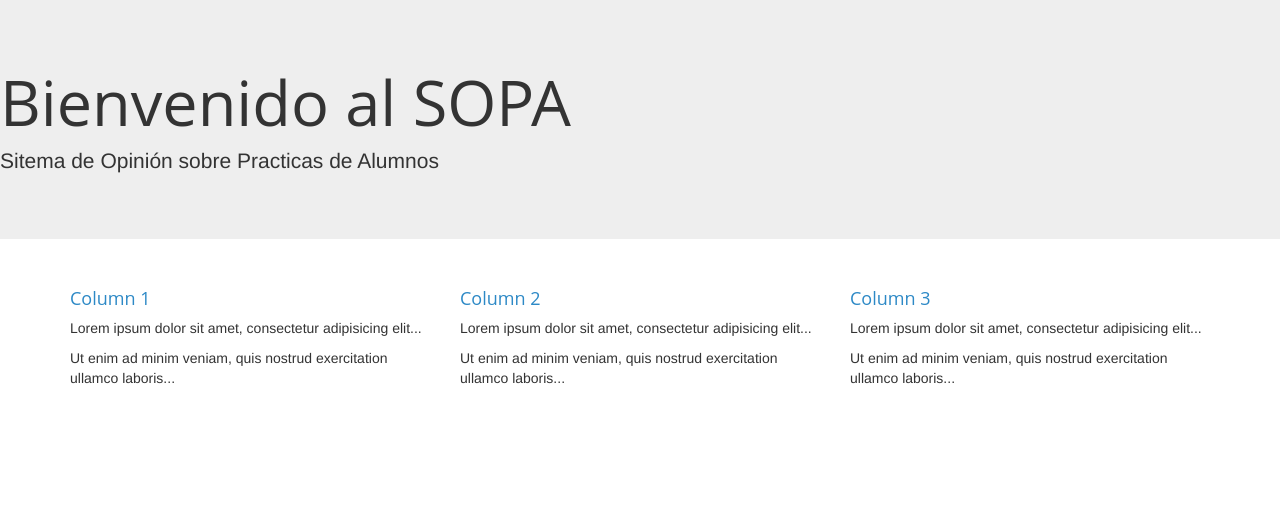
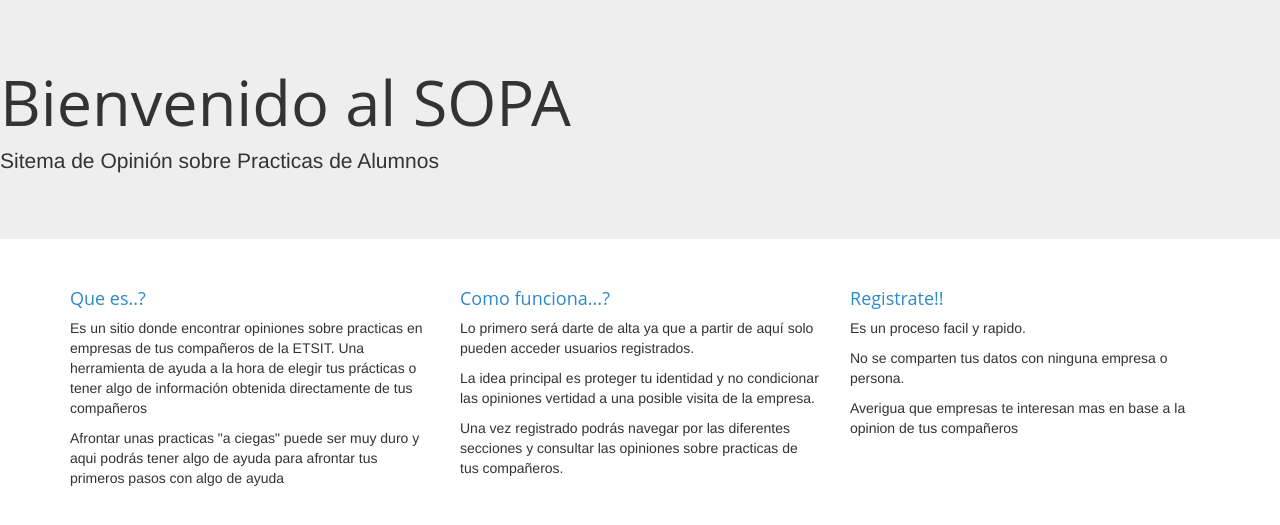
Before and after one commit to GREGOJSA/PFCJSA, a Django app: page /home/ in a window 1280 px wide. Shown: the part 71-596 px from the top of the page. Run offline with Django 3.2, Linux system fonts and the light colour scheme; some libraries are stand-ins or nearby versions.

```diff
--- a/mysite/urls.py
+++ b/mysite/urls.py
@@ -14,8 +14,10 @@ urlpatterns = [
     url(r'^new_user$', RegistroUsuario.as_view(), name='nuevo_usuario'),
     url(r'^empresas/$', views.lista_empresas, name='lista_empresas'),
     url(r'^empresas/new/$', crearempresa.as_view(), name='nueva_Empresa'),
+    url(r'^empresas/(?P<p>.+)/$', views.detalle_empresa, name='detalle_empresa'),
     url(r'^usuarios/miperfil/$', views.miperfil, name='mi_perfil'),
     url(r'^usuarios/$', views.lista_usuarios, name='lista_usuarios'),
     url(r'^usuarios/(?P<u>.+)/$', views.detalle_usuario, name='detalle_usuarios'),
-    url(r'^encuesta/$', EncuestaWizard.as_view([PreguntasBasicasForm, PreguntasOpcionalesForm])),
+    url(r'^encuesta/$', EncuestaWizard.as_view([PreguntasFundamentalesForm, PreguntasBasicasForm, PreguntasOpcionalesForm, PreguntasAnecdoticasForm])),
+    url(r'^encuesta/(?P<pk>.+)/$', views.detalle_encuesta, name='detalle_encuesta'),
     ]
--- a/sopa/admin.py
+++ b/sopa/admin.py
@@ -5,4 +5,4 @@ admin.site.register(usuarios)
 admin.site.register(grados)
 admin.site.register(empresas)
 admin.site.register(opiniones)
-admin.site.register(encuentas)
+admin.site.register(encuestas)
--- a/sopa/templates/sopa/home.html
+++ b/sopa/templates/sopa/home.html
@@ -8,19 +8,23 @@
 <div class="container">
   <div class="row">
     <div class="col-sm-4">
-      <h3>Column 1</h3>
-      <p>Lorem ipsum dolor sit amet, consectetur adipisicing elit...</p>
-      <p>Ut enim ad minim veniam, quis nostrud exercitation ullamco laboris...</p>
+      <h3>Que es..?</h3>
+      <p>Es un sitio donde encontrar opiniones sobre practicas en empresas de tus compañeros de la ETSIT.
+        Una herramienta de ayuda a la hora de elegir tus prácticas o tener algo de información obtenida directamente de tus compañeros
+      </p>
+      <p>Afrontar unas practicas "a ciegas" puede ser muy duro y aqui podrás tener algo de ayuda para afrontar tus primeros pasos con algo de ayuda</p>
     </div>
     <div class="col-sm-4">
-      <h3>Column 2</h3>
-      <p>Lorem ipsum dolor sit amet, consectetur adipisicing elit...</p>
-      <p>Ut enim ad minim veniam, quis nostrud exercitation ullamco laboris...</p>
+      <h3>Como funciona...?</h3>
+      <p>Lo primero será darte de alta ya que a partir de aquí solo pueden acceder usuarios registrados.</p>
+      <p>La idea principal es proteger tu identidad y no condicionar las opiniones vertidad a una posible visita de la empresa.</p>
+      <p>Una vez registrado podrás navegar por las diferentes secciones y consultar las opiniones sobre practicas de tus compañeros.</p>
     </div>
     <div class="col-sm-4">
-      <h3>Column 3</h3>
-      <p>Lorem ipsum dolor sit amet, consectetur adipisicing elit...</p>
-      <p>Ut enim ad minim veniam, quis nostrud exercitation ullamco laboris...</p>
+      <h3>Registrate!!</h3>
+      <p>Es un proceso facil y rapido.</p>
+      <p>No se comparten tus datos con ninguna empresa o persona.</p>
+      <p>Averigua que empresas te interesan mas en base a la opinion de tus compañeros</p>
     </div>
   </div>
 </div>
--- a/sopa/templates/sopa/lista_empresas.html
+++ b/sopa/templates/sopa/lista_empresas.html
@@ -2,7 +2,7 @@
 {% block content %}
 <div class ="row col-md-4 col-md-offset-5">
 {% for empresa in empresas %}
-  <p> Empresa: {{empresa.nombre_empresa}} </p>
+  <p> Empresa: <a href= '/empresas/{{empresa.nombre_empresa}}'>{{empresa.nombre_empresa}}</a> </p>{{empresa.nombre_empresa}} </p>
   <p> Ubicacion: {{empresa.ubicacion}} </p>
   <p> Tutor: {{empresa.tutor}} </p>
   <br>
--- a/sopa/views.py
+++ b/sopa/views.py
@@ -1,4 +1,5 @@
 from django.shortcuts import render, get_object_or_404
+from django.utils import timezone
 from django.views.generic.edit import FormView
 from django.http.response import HttpResponseRedirect
 from django.core.urlresolvers import reverse_lazy
@@ -71,14 +72,58 @@ def lista_usuarios(request):
 
 @login_required
 def detalle_usuario(request, u):
-    print(u)
     usuario = get_object_or_404(usuarios, username = u)
     grado = get_object_or_404(grados, id_grado = usuario.id_grado)
     return render(request, 'sopa/detalle_usuario.html', {'usuario' : usuario, 'grado' : grado})
+
+@login_required
+def detalle_empresa(request, p):
+    empresa = get_object_or_404(empresas, nombre_empresa = p)
+    hayopiniones = encuestas.objects.filter(nombre_empresa = p)
+    if hayopiniones:
+        aux=""
+        opiniones = hayopiniones
+    else:
+        aux="No se han aniadido opiniones"
+        opiniones = ""
+    return render(request, 'sopa/detalle_empresa.html', {'empresa' : empresa, 'opiniones': opiniones, "aux": aux})
+
+@login_required
+def detalle_encuesta(request, pk):
+    encuesta = get_object_or_404(encuestas, pk = pk)
+    return render(request, 'sopa/detalle_encuesta.html', {'encuesta' : encuesta})
 
 class EncuestaWizard(SessionWizardView):
     template_name = "sopa/cuestionario.html"
 
     def done(self, form_list, **kwargs):
-        print('done')
+        print('Encuesta realizada')
+        datos={}
+        for x in form_list:
+            datos=dict(datos.items()+x.cleaned_data.items())
+        encuesta = encuestas(
+        user = self.request.user,
+        nombre_empresa = datos['nombre_empresa'],
+        created_date = timezone.now(),
+        pf1 = str(datos['pf1']),
+        pf11 = str(datos['pf11']),
+        pf2 = str(datos['pf2']),
+        pf22 = str(datos['pf22']),
+        pb1 = str(datos['pb1']),
+        pb2 = str(datos['pb2']),
+        pb3 = str(datos['pb3']),
+        pb4 = str(datos['pb4']),
+        ps1 = str(datos['ps1']),
+        ps2 = str(datos['ps2']),
+        ps3 = str(datos['ps3']),
+        ps4 = str(datos['ps3']),
+        ps5 = str(datos['ps5']),
+        ps6 = str(datos['ps6']),
+        ps7 = str(datos['ps7']),
+        pa1 = str(datos['pa1']),
+        pa2 = str(datos['pa2'])
+        )
+        encuesta.save()
+
+
         return HttpResponseRedirect("/empresas")
```
Also changed, not shown: sopa/forms.py (+100 -14 lines), sopa/models.py (+26 -7 lines), sopa/templates/sopa/cuestionario.html (+6 -6 lines), sopa/templates/sopa/detalle_empresa.html (added, +30 -0 lines), sopa/templates/sopa/detalle_encuesta.html (added, +49 -0 lines), db.sqlite3, 1 other file.
